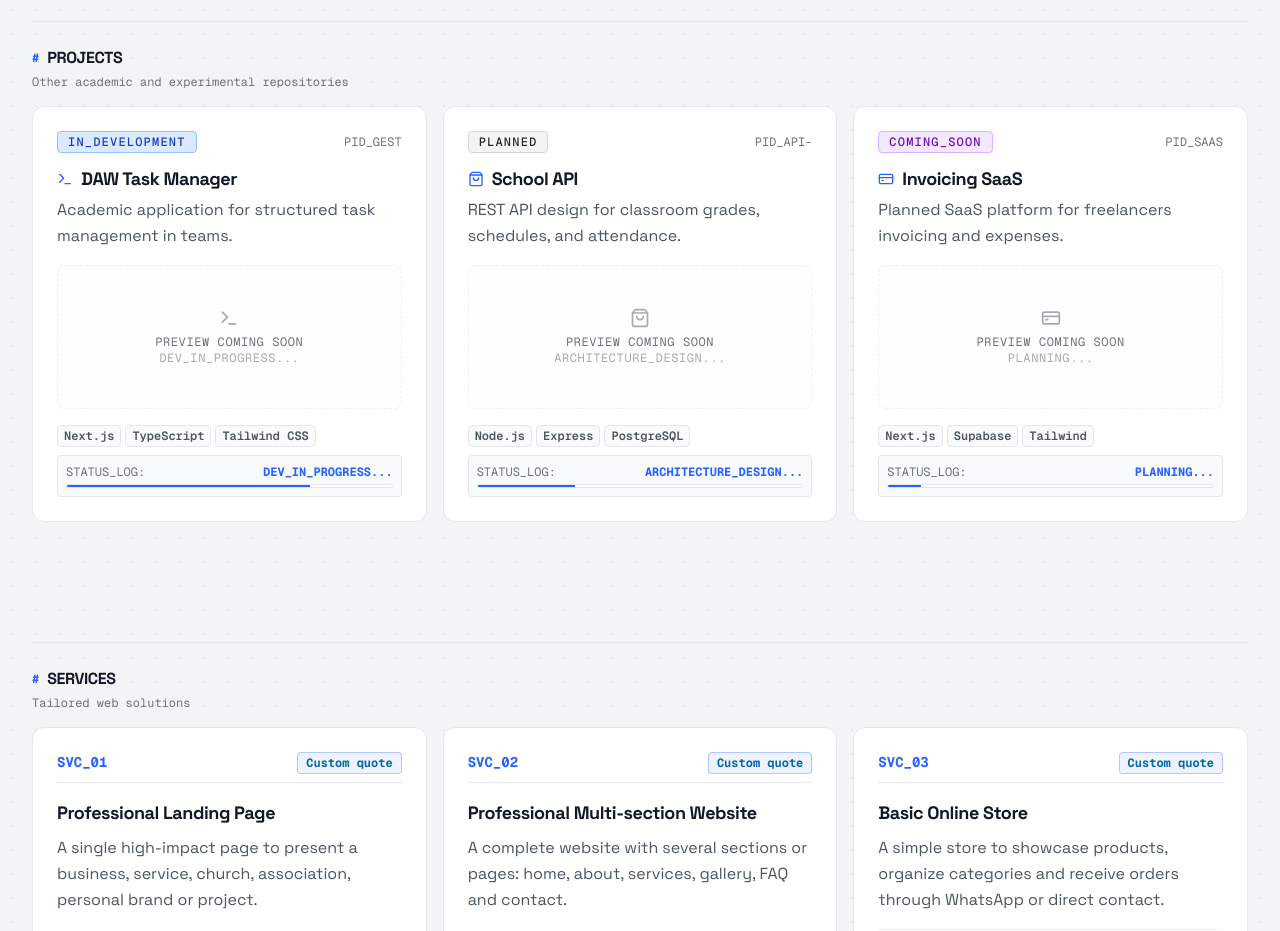
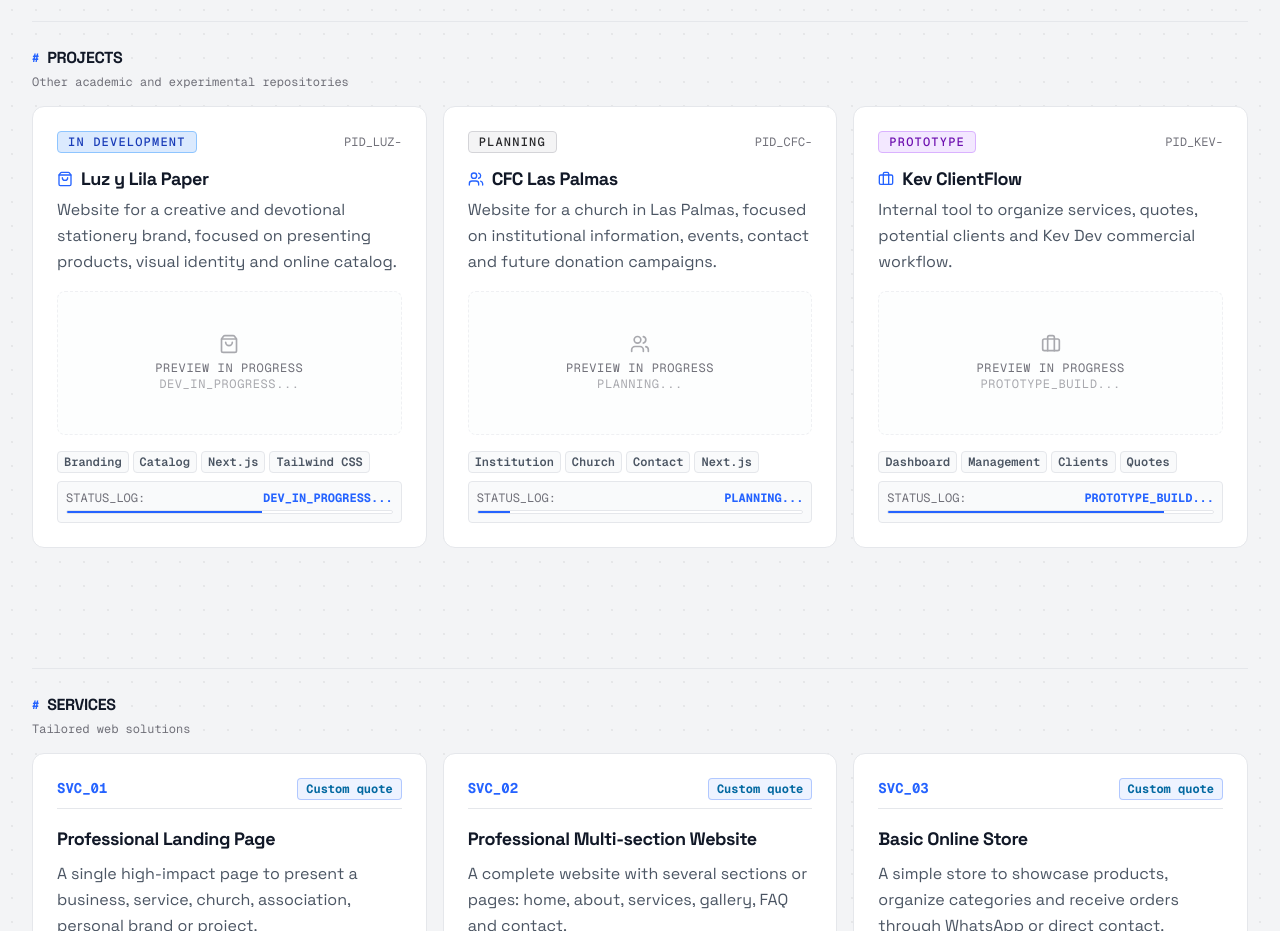
Before and after one commit to KevDevOG/kevdev-portfolio, a Next.js app: page /en in a window 1280 px wide. Shown: the part 3140-4071 px from the top of the page. Built offline with nearby package versions, Linux system fonts and the light colour scheme.

Commit message:
Update in-progress projects

```diff
--- a/messages/en.json
+++ b/messages/en.json
@@ -110,17 +110,21 @@
     "title": "Projects",
     "subtitle": "Other academic and experimental repositories",
     "status_stable": "STABLE_PROD",
-    "status_dev": "IN_DEVELOPMENT",
-    "status_planning": "PLANNED",
+    "status_dev": "In development",
+    "status_planning": "Planning",
+    "status_prototype": "Prototype",
     "status_future": "COMING_SOON",
     "garage_desc": "Real booking platform for rehearsal studios built with Next.js and Supabase.",
-    "task_title": "DAW Task Manager",
-    "task_desc": "Academic application for structured task management in teams.",
-    "school_title": "School API",
-    "school_desc": "REST API design for classroom grades, schedules, and attendance.",
-    "future_title": "Invoicing SaaS",
-    "future_desc": "Planned SaaS platform for freelancers invoicing and expenses.",
-    "preview_soon": "Preview coming soon"
+    "proj1_title": "Luz y Lila Paper",
+    "proj1_desc": "Website for a creative and devotional stationery brand, focused on presenting products, visual identity and online catalog.",
+    "proj1_tags": "Branding, Catalog, Next.js, Tailwind CSS",
+    "proj2_title": "CFC Las Palmas",
+    "proj2_desc": "Website for a church in Las Palmas, focused on institutional information, events, contact and future donation campaigns.",
+    "proj2_tags": "Institution, Church, Contact, Next.js",
+    "proj3_title": "Kev ClientFlow",
+    "proj3_desc": "Internal tool to organize services, quotes, potential clients and Kev Dev commercial workflow.",
+    "proj3_tags": "Dashboard, Management, Clients, Quotes",
+    "preview_soon": "Preview in progress"
   },
   "Method": {
     "title": "Process",
--- a/messages/es.json
+++ b/messages/es.json
@@ -110,17 +110,21 @@
     "title": "Proyectos",
     "subtitle": "Otros proyectos académicos y experimentales",
     "status_stable": "PROD_ESTABLE",
-    "status_dev": "EN_DESARROLLO",
-    "status_planning": "PLANIFICADO",
+    "status_dev": "En desarrollo",
+    "status_planning": "En planificación",
+    "status_prototype": "Prototipo",
     "status_future": "PROXIMAMENTE",
     "garage_desc": "Plataforma real para la reserva de estudios de ensayo con Next.js y Supabase.",
-    "task_title": "Gestor Tareas DAW",
-    "task_desc": "Aplicación académica para la asignación y seguimiento de tareas en equipos.",
-    "school_title": "API Gestión Escolar",
-    "school_desc": "Diseño de API REST para la gestión de notas, horarios y asistencia de alumnos.",
-    "future_title": "SaaS Facturación",
-    "future_desc": "Plataforma en planificación para la gestión y facturación de autónomos.",
-    "preview_soon": "Preview próximamente"
+    "proj1_title": "Luz y Lila Paper",
+    "proj1_desc": "Web para una marca de papelería creativa y devocional, enfocada en presentar productos, identidad visual y catálogo online.",
+    "proj1_tags": "Branding, Catálogo, Next.js, Tailwind CSS",
+    "proj2_title": "CFC Las Palmas",
+    "proj2_desc": "Web para una iglesia en Las Palmas, orientada a información institucional, eventos, contacto y futuras campañas de donativos.",
+    "proj2_tags": "Institución, Iglesia, Contacto, Next.js",
+    "proj3_title": "Kev ClientFlow",
+    "proj3_desc": "Herramienta interna para organizar servicios, presupuestos, clientes potenciales y flujo comercial de Kev Dev.",
+    "proj3_tags": "Dashboard, Gestión, Clientes, Presupuestos",
+    "preview_soon": "Preview en preparación"
   },
   "Method": {
     "title": "Proceso",
--- a/src/components/sections/ProjectsSection.tsx
+++ b/src/components/sections/ProjectsSection.tsx
@@ -6,44 +6,44 @@ import { useTranslations } from "next-intl";
 import Card from "../ui/Card";
 import SectionTitle from "../ui/SectionTitle";
 import Badge from "../ui/Badge";
-import { Terminal, ShoppingBag, CreditCard } from "lucide-react";
+import { ShoppingBag, Users, Briefcase } from "lucide-react";
 
 export const ProjectsSection = () => {
   const t = useTranslations("Projects");
 
   const futureProjects = [
     {
-      id: "gestor-tareas",
-      title: t("task_title"),
+      id: "luz-y-lila",
+      title: t("proj1_title"),
       status: t("status_dev"),
       badgeClass: "bg-blue-100 dark:bg-blue-950/40 text-blue-800 dark:text-blue-400 border-blue-300 dark:border-blue-900/60",
-      description: t("task_desc"),
-      tech: ["Next.js", "TypeScript", "Tailwind CSS"],
-      icon: Terminal,
+      description: t("proj1_desc"),
+      tech: t("proj1_tags").split(", "),
+      icon: ShoppingBag,
       progressText: "DEV_IN_PROGRESS...",
-      progress: 75,
+      progress: 60,
     },
     {
-      id: "api-escolar",
-      title: t("school_title"),
+      id: "cfc-las-palmas",
+      title: t("proj2_title"),
       status: t("status_planning"),
       badgeClass: "bg-zinc-100 dark:bg-zinc-900 text-zinc-800 dark:text-zinc-400 border-zinc-300 dark:border-zinc-850",
-      description: t("school_desc"),
-      tech: ["Node.js", "Express", "PostgreSQL"],
-      icon: ShoppingBag,
-      progressText: "ARCHITECTURE_DESIGN...",
-      progress: 30,
+      description: t("proj2_desc"),
+      tech: t("proj2_tags").split(", "),
+      icon: Users,
+      progressText: "PLANNING...",
+      progress: 10,
     },
     {
-      id: "saas-facturacion",
-      title: t("future_title"),
-      status: t("status_future"),
+      id: "kev-clientflow",
+      title: t("proj3_title"),
+      status: t("status_prototype"),
       badgeClass: "bg-purple-100 dark:bg-purple-950/40 text-purple-800 dark:text-purple-400 border-purple-300 dark:border-purple-900/60",
-      description: t("future_desc"),
-      tech: ["Next.js", "Supabase", "Tailwind"],
-      icon: CreditCard,
-      progressText: "PLANNING...",
-      progress: 10,
+      description: t("proj3_desc"),
+      tech: t("proj3_tags").split(", "),
+      icon: Briefcase,
+      progressText: "PROTOTYPE_BUILD...",
+      progress: 85,
     }
   ];
 
```
Also changed, not shown: 1 other file (tests, documents, lock files or other folders).
